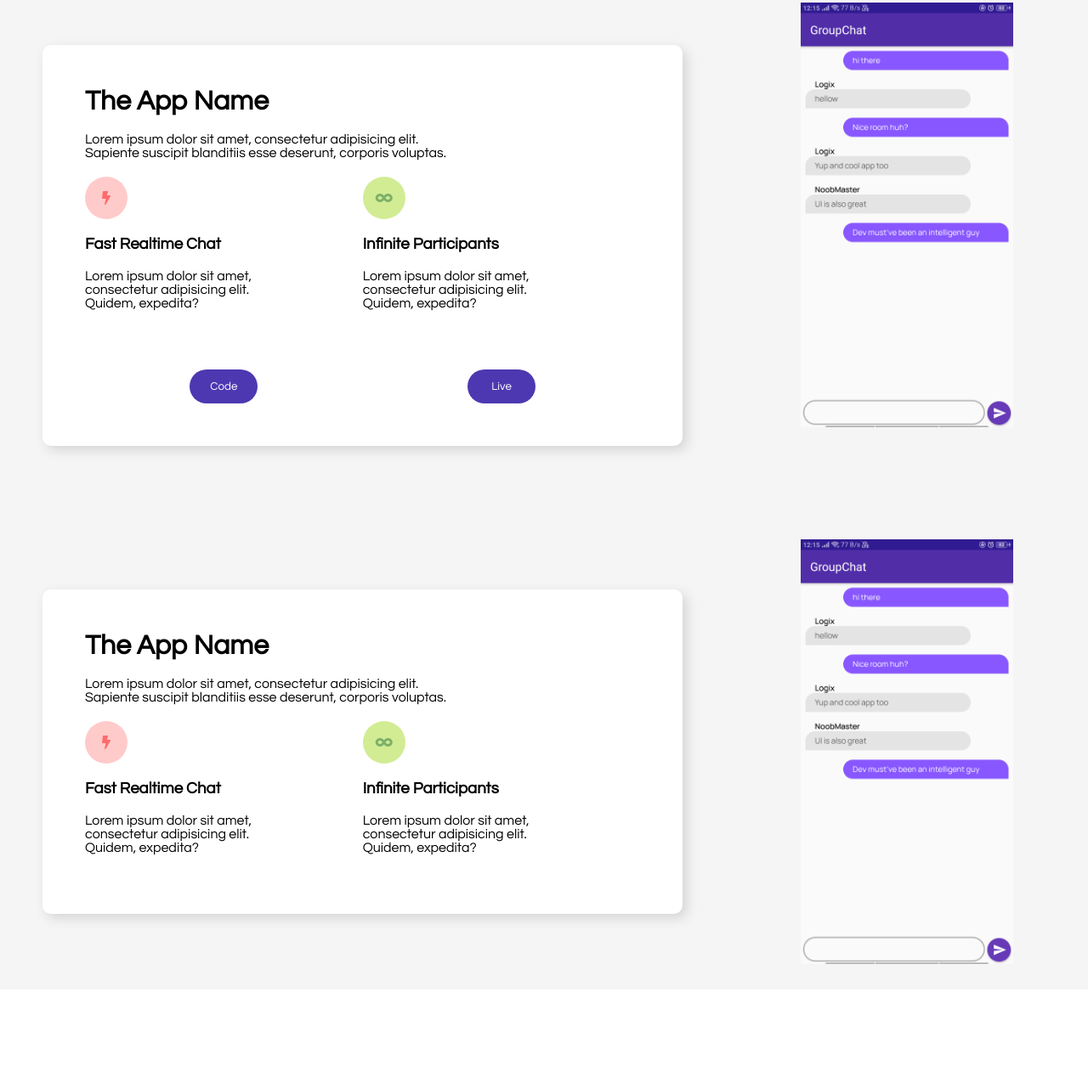
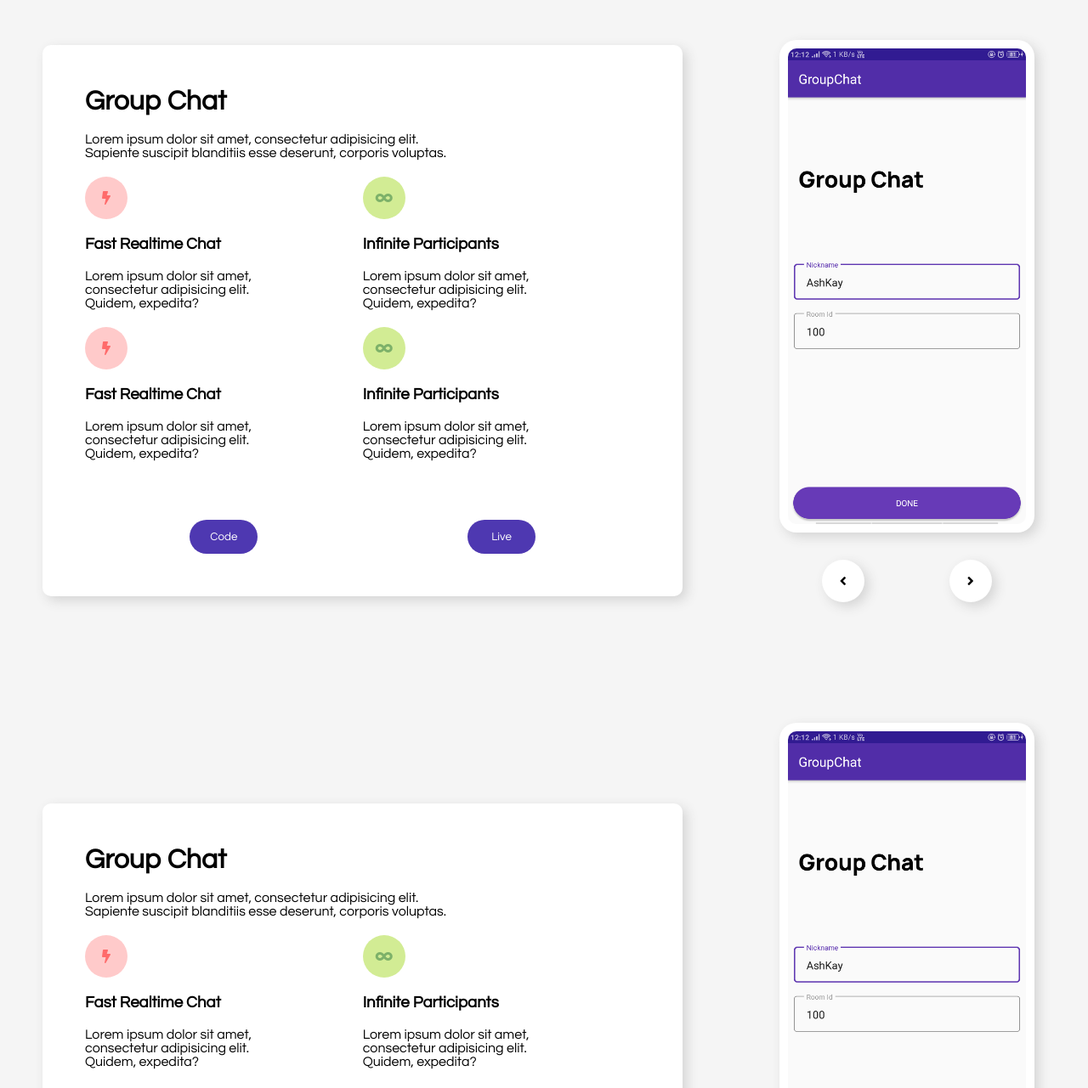
Before and after one commit to Ash-Kay/Seahorse, a plain HTML site: page index.html in a window 1280 px wide. Shown: the part 827-2108 px from the top of the page at 85% size. Before the commit the page ends 1992 px from the top, so only its background shows below. Drawn offline with Linux system fonts and the light colour scheme.

Commit message:
slider, ui

```diff
--- a/index.html
+++ b/index.html
@@ -37,7 +37,100 @@
       <div class="Project">
         <div class="Project-Details">
           <div class="Project-Details-Box">
-            <h1 class="Project-Details-Box-Title">The App Name</h1>
+            <h1 class="Project-Details-Box-Title">Group Chat</h1>
+            <p>
+              Lorem ipsum dolor sit amet, consectetur adipisicing elit. Sapiente
+              suscipit blanditiis esse deserunt, corporis voluptas.
+            </p>
+            <div class="Features-Box">
+              <div class="Feature">
+                <div class="Round-Icon" style="background: rgb(255, 202, 202)">
+                  <i class="fas fa-bolt" style="color: rgb(255, 107, 107)"></i>
+                </div>
+                <h3>Fast Realtime Chat</h3>
+                <p>
+                  Lorem ipsum dolor sit amet, consectetur adipisicing elit.
+                  Quidem, expedita?
+                </p>
+              </div>
+              <div class="Feature">
+                <div class="Round-Icon" style="background: rgb(210, 236, 148)">
+                  <i
+                    class="fas fa-infinity"
+                    style="color: rgb(125, 177, 105)"
+                  ></i>
+                </div>
+                <h3>Infinite Participants</h3>
+                <p>
+                  Lorem ipsum dolor sit amet, consectetur adipisicing elit.
+                  Quidem, expedita?
+                </p>
+              </div>
+              <div class="Feature">
+                <div class="Round-Icon" style="background: rgb(255, 202, 202)">
+                  <i class="fas fa-bolt" style="color: rgb(255, 107, 107)"></i>
+                </div>
+                <h3>Fast Realtime Chat</h3>
+                <p>
+                  Lorem ipsum dolor sit amet, consectetur adipisicing elit.
+                  Quidem, expedita?
+                </p>
+              </div>
+              <div class="Feature">
+                <div class="Round-Icon" style="background: rgb(210, 236, 148)">
+                  <i
+                    class="fas fa-infinity"
+                    style="color: rgb(125, 177, 105)"
+                  ></i>
+                </div>
+                <h3>Infinite Participants</h3>
+                <p>
+                  Lorem ipsum dolor sit amet, consectetur adipisicing elit.
+                  Quidem, expedita?
+                </p>
+              </div>
+            </div>
+            <div class="btn-container">
+              <button class="btn">Code</button>
+              <button class="btn">Live</button>
+            </div>
+          </div>
+        </div>
+        <div class="Project-Image">
+          <div class="Mobile-Cover">
+            <img
+              class="Mobile-Image"
+              id="Active_Img"
+              src="./res/images/pro1pic1.png"
+              alt="project1"
+            />
+            <img
+              class="Mobile-Image"
+              src="./res/images/pro1pic2.png"
+              alt="project1"
+            />
+          </div>
+          <div class="Slider-Control">
+            <div
+              class="Slide_Left Round-Icon"
+              style="background: rgb(255, 255, 255)"
+            >
+              <i class="fas fa-angle-left"></i>
+            </div>
+            <div
+              class="Slide_Right Round-Icon"
+              style="background: rgb(255, 255, 255)"
+            >
+              <i class="fas fa-angle-right"></i>
+            </div>
+          </div>
+        </div>
+      </div>
+
+      <div class="Project">
+        <div class="Project-Details">
+          <div class="Project-Details-Box">
+            <h1 class="Project-Details-Box-Title">Group Chat</h1>
             <p>
               Lorem ipsum dolor sit amet, consectetur adipisicing elit. Sapiente
               suscipit blanditiis esse deserunt, corporis voluptas.
@@ -74,49 +167,38 @@
           </div>
         </div>
         <div class="Project-Image">
-          <img src="./res/images/project1.png" alt="project1" />
-        </div>
-      </div>
+          <div class="Mobile-Cover">
+            <img
+              class="Mobile-Image"
+              id="Active_Img"
+              src="./res/images/pro1pic1.png"
+              alt="project2"
+            />
+            <img
+              class="Mobile-Image"
+              src="./res/images/pro1pic2.png"
+              alt="project2"
+            />
+          </div>
+          <div class="Slider-Control">
+            <div
+              class="Slide_Left Round-Icon"
+              style="background: rgb(255, 255, 255)"
+            >
+              <i class="fas fa-angle-left"></i>
+            </div>
 
-      <div class="Project">
-        <div class="Project-Details">
-          <div class="Project-Details-Box">
-            <h1 class="Project-Details-Box-Title">The App Name</h1>
-            <p>
-              Lorem ipsum dolor sit amet, consectetur adipisicing elit. Sapiente
-              suscipit blanditiis esse deserunt, corporis voluptas.
-            </p>
-            <div class="Features-Box">
-              <div class="Feature">
-                <div class="Round-Icon" style="background: rgb(255, 202, 202)">
-                  <i class="fas fa-bolt" style="color: rgb(255, 107, 107)"></i>
-                </div>
-                <h3>Fast Realtime Chat</h3>
-                <p>
-                  Lorem ipsum dolor sit amet, consectetur adipisicing elit.
-                  Quidem, expedita?
-                </p>
-              </div>
-              <div class="Feature">
-                <div class="Round-Icon" style="background: rgb(210, 236, 148)">
-                  <i
-                    class="fas fa-infinity"
-                    style="color: rgb(125, 177, 105)"
-                  ></i>
-                </div>
-                <h3>Infinite Participants</h3>
-                <p>
-                  Lorem ipsum dolor sit amet, consectetur adipisicing elit.
-                  Quidem, expedita?
-                </p>
-              </div>
+            <div
+              class="Slide_Right Round-Icon"
+              style="background: rgb(255, 255, 255)"
+            >
+              <i class="fas fa-angle-right"></i>
             </div>
           </div>
         </div>
-        <div class="Project-Image">
-          <img src="./res/images/project1.png" alt="project1" />
-        </div>
       </div>
     </div>
+
+    <script src="./res/js/app.js"></script>
   </body>
 </html>
--- a/res/css/style.css
+++ b/res/css/style.css
@@ -56,6 +56,7 @@
   padding-bottom: 50px;
   display: flex;
   flex-direction: column;
+  justify-content: space-between;
 }
 
 .Hero-Nav {
@@ -82,21 +83,21 @@
   color: rgb(43, 43, 43);
   margin: 50px;
   font-size: 5rem;
-  flex-grow: 1;
+  /* flex-grow: 1; */
 }
 
 .Hero-Nav-Button {
   margin-left: 60px;
 }
 
-/* ============================================= */
+/* ===============PROJECT==================== */
 
 .Project {
   background: rgb(245, 245, 245);
   width: 100%;
   display: grid;
   grid-template-columns: 2fr 1fr;
-  /* display: flex; */
+  min-height: 100vh;
   padding: 30px 0;
 }
 
@@ -106,14 +107,18 @@
   position: relative;
   /* width: 66%; */
 }
+
 .Project-Image {
   display: flex;
+  flex-direction: column;
   justify-content: center;
+  align-items: center;
   /* width: 33%; */
 }
 
-.Project-Image img {
-  height: 500px;
+.Mobile-Image {
+  height: 70vh;
+  border-radius: 10px;
 }
 
 .Project-Details-Box {
@@ -123,6 +128,7 @@
   border-radius: 10px;
   z-index: 10;
   box-shadow: 5px 5px 14px 0px rgb(212, 212, 212);
+  /* height: 80vh; */
 }
 
 .Project-Details-Box-Title {
@@ -146,7 +152,9 @@
 }
 
 .Features-Box {
-  display: flex;
+  display: grid;
+  grid-template-columns: 1fr 1fr;
+  /* flex-wrap: wrap; */
 }
 
 .Feature h3 {
@@ -160,3 +168,54 @@
   position: absolute;
   background: rgb(255, 174, 0);
 }
+
+.Slider-Control {
+  display: flex;
+  justify-content: space-between;
+  width: 200px;
+}
+
+.Slide_Right,
+.Slide_Left {
+  box-shadow: 5px 5px 14px 0px rgb(212, 212, 212);
+}
+
+/* ====================================== */
+
+.Mobile-Cover {
+  border-radius: 20px;
+  background-color: white;
+  padding: 10px;
+  height: calc(70vh + 20px);
+  box-shadow: 5px 5px 14px 0px rgb(212, 212, 212);
+  margin-bottom: 2rem;
+}
+
+.Mobile-Cover img {
+  display: none;
+}
+
+#Active_Img {
+  display: block !important;
+}
+
+.Space {
+  width: 200px;
+}
+
+/* ============MEDIA================== */
+
+@media only screen and (max-width: 960px) {
+  .Hero {
+    grid-template-columns: 1fr;
+  }
+
+  .Hero-SideImage {
+    display: none;
+  }
+
+  .Project {
+    flex-direction: column;
+    grid-template-columns: none;
+  }
+}
--- /dev/null
+++ b/res/js/app.js
@@ -0,0 +1,22 @@
+let allSliders = document.querySelectorAll(".Project-Image");
+
+let totalSlider = allSliders.length;
+let slidePos = new Array(totalSlider).fill(0);
+let imgMat = new Array(totalSlider);
+
+for (let i = 0; i < totalSlider; i++) {
+  imgMat[i] = allSliders[i].querySelectorAll(".Mobile-Cover img");
+  let btnLeft = allSliders[i].querySelector(".Slide_Left");
+  let btnRight = allSliders[i].querySelector(".Slide_Right");
+
+  btnLeft.addEventListener("click", () => {
+    imgMat[i][slidePos[i] % imgMat[i].length].id = "";
+    if (slidePos[i] == 0) slidePos[i] = imgMat[i].length;
+    imgMat[i][--slidePos[i] % imgMat[i].length].id = "Active_Img";
+  });
+
+  btnRight.addEventListener("click", () => {
+    imgMat[i][slidePos[i] % imgMat[i].length].id = "";
+    imgMat[i][++slidePos[i] % imgMat[i].length].id = "Active_Img";
+  });
+}
```
Also changed, not shown: res/images/pro1pic1.png (added), res/images/pro1pic2.png (renamed from res/images/project1.png).
